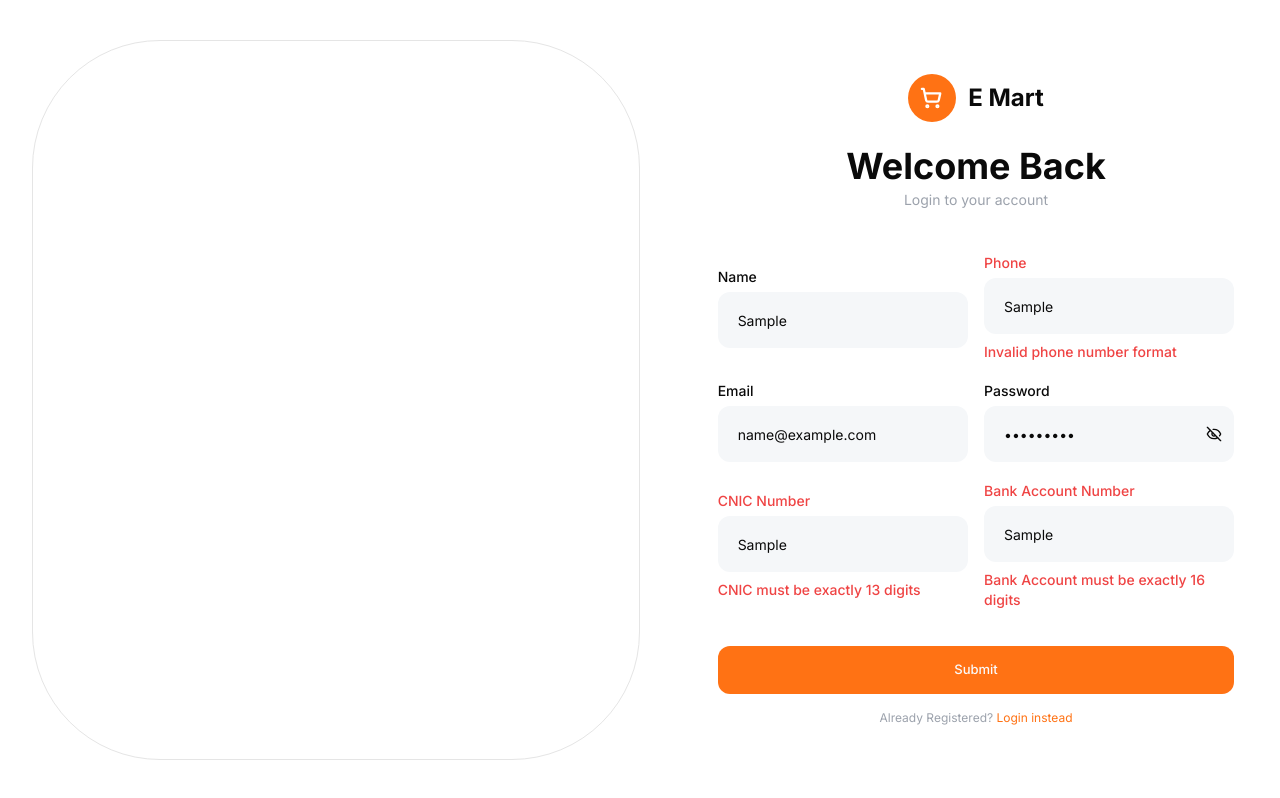
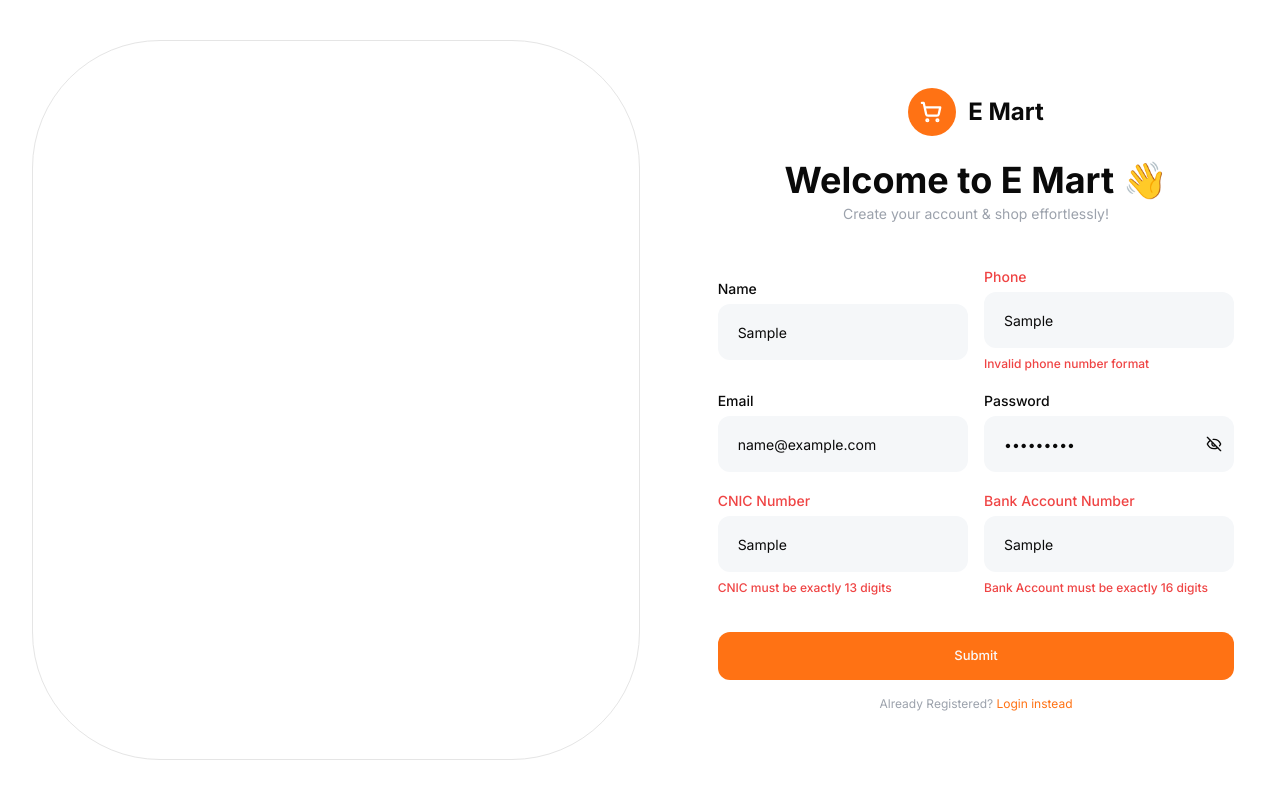
Before and after one commit to hassan-31x/ecom-zabefest, a Next.js app in the folder client/: page /register in a window 1280 px wide. Both pictures are taken after typing "Sample", "Sample", "name@example.com", "Sample123", "Sample", "Sample" into the empty fields and a click on the button "Submit". Built offline with nearby package versions, Linux system fonts and the light colour scheme.

Commit message:
style: font size

```diff
--- a/client/app/(auth)/register/page.tsx
+++ b/client/app/(auth)/register/page.tsx
@@ -66,8 +66,8 @@ const RegisterForm = () => {
   return (
     <div className="w-2/3 md:w-[85%] lg:w-[95%] xl:w-[85%] flex flex-col items-center">
       <div className="mb-10 space-y-1">
-        <h2 className="font-bold text-3xl md:text-4xl text-center">Welcome Back</h2>
-        <p className="text-xs md:text-sm text-center text-customGray">Login to your account</p>
+        <h2 className="font-bold text-3xl md:text-4xl text-center">Welcome to E Mart 👋</h2>
+        <p className="text-xs md:text-sm text-center text-customGray">Create your account & shop effortlessly!</p>
       </div>
       <Form {...form}>
         <form onSubmit={form.handleSubmit(onSubmit)} className="flex gap-4 flex-col items-center w-full mb-4">
--- a/client/components/ui/form.tsx
+++ b/client/components/ui/form.tsx
@@ -156,7 +156,7 @@ const FormMessage = React.forwardRef<
     <p
       ref={ref}
       id={formMessageId}
-      className={cn("text-sm font-medium text-destructive", className)}
+      className={cn("text-xs font-medium text-destructive", className)}
       {...props}
     >
       {body}
```
